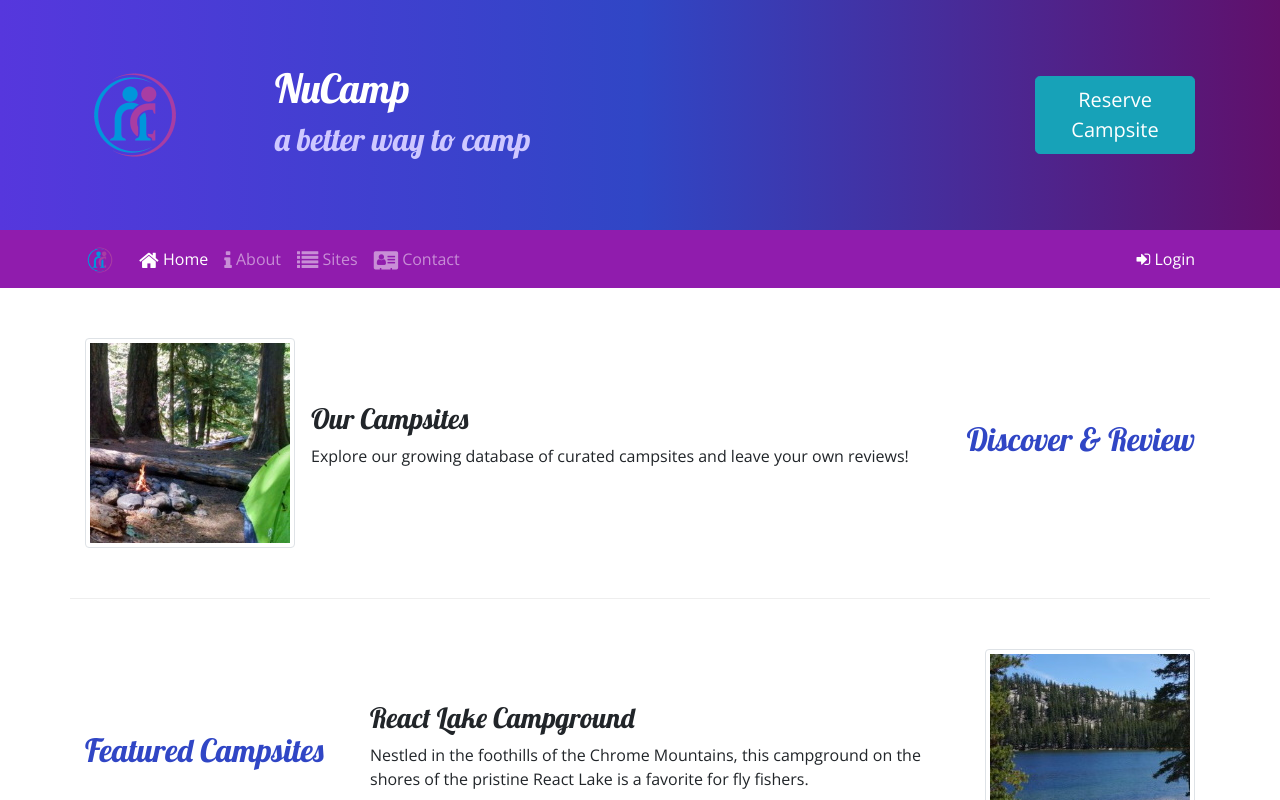
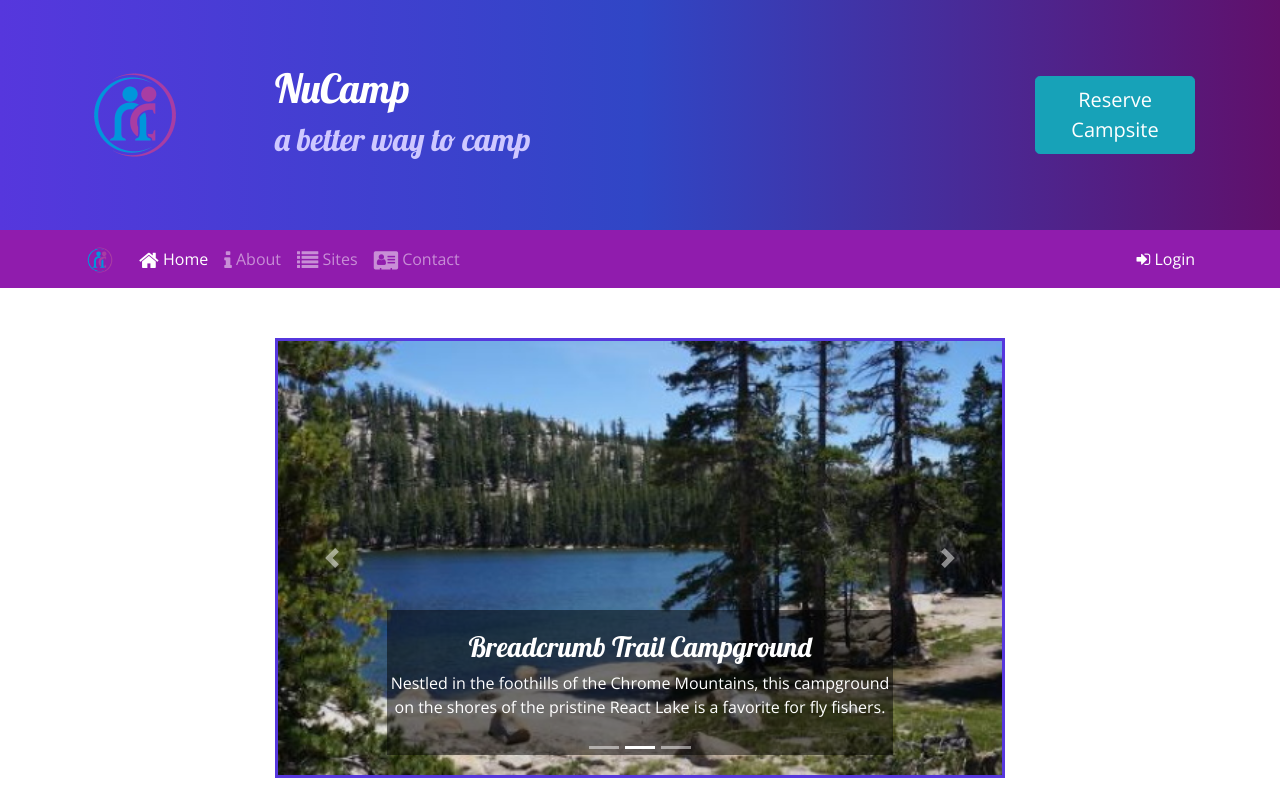
Before and after one commit to jameslaugerman/Nucampsite, a website: page index.html in a window 1280 px wide. Both pictures are taken after a click on the link 100 px from the left and 259 px from the top of the page. Shown: the top 800 px of the page. Drawn offline with nearby package versions, Linux system fonts and the light colour scheme.

Commit message:
Carousel Update

```diff
--- a/css/styles.css
+++ b/css/styles.css
@@ -43,3 +43,11 @@ header h2 {
     border-top: none;
     padding: 10px;
 } */
+
+.carousel-caption {
+    background-color: rgba(0, 0, 0, 0.5);
+}
+
+.carousel {
+    border: solid #5637DD;
+}
--- a/index.html
+++ b/index.html
@@ -95,6 +95,48 @@
     </div>
 
     <div class="container">
+        <div class="row row-content">
+            <div class="col-md-8 mx-auto">
+                <div id="homeCarousel" class="carousel slide" data-ride="carousel">
+                    <ol class="carousel-indicators">
+                        <li data-target="#homeCarousel" data-slide-to="0" class="active"></li>
+                        <li data-target="#homeCarousel" data-slide-to="1"></li>
+                        <li data-target="#homeCarousel" data-slide-to="2"></li>
+                    </ol>
+                    <div class="carousel-inner">
+                        <div class="carousel-item active">
+                            <img class="d-block w-100" src="img/breadcrumb-trail.jpg" alt="Breadcrumb Trail Campground" />
+                            <div class="carousel-caption">
+                                <h3>Breadcrumb Trail Campground</h3>
+                                <p class="d-none d-sm-block">Let Nucamp be your guide to this off-the-beaten-path, hike-in-only campground.</p>
+                            </div>
+                        </div>
+                        <div class="carousel-item">
+                            <img class="d-block w-100" src="img/react-lake.jpg" alt="React Lake Campground" />
+                            <div class="carousel-caption">
+                                <h3>Breadcrumb Trail Campground</h3>
+                                <p class="d-none d-sm-block">Nestled in the foothills of the Chrome Mountains, this campground on the shores of the pristine React Lake is a favorite for fly fishers.</p>
+                            </div>
+                        </div>
+                        <div class="carousel-item">
+                            <img class="d-block w-100" src="img/chrome-river.jpg" alt="Chrome River Campground" />
+                            <div class="carousel-caption">
+                                <h3>Breadcrumb Trail Campground</h3>
+                                <p class="d-none d-sm-block">Spend a few sunny days and starry nights beneath a canopy of old-growth firs at this enchanting spot by the Chrome River.</p>
+                            </div>
+                        </div>
+                    </div>
+                    <a class="carousel-control-prev" href="#homeCarousel" role="button" data-slide="prev">
+                        <span class="carousel-control-prev-icon"></span>
+                        <span class="sr-only">Previous</span>
+                    </a>
+                    <a class="carousel-control-next" href="#homeCarousel" role="button" data-slide="next">
+                        <span class="carousel-control-next-icon"></span>
+                        <span class="sr-only">Next</span>
+                    </a>
+                </div>
+            </div>
+        </div>
         <div class="row row-content align-items-center">
             <div class="col-sm-4 order-sm-last col-md-3">
                 <h2 class="text-sm-right">Discover & Review</h2>
@@ -179,7 +221,6 @@
                     </div>
                 </div>
             </div>
-
         </div>
     </div>
 
@@ -209,7 +250,7 @@
             </div>
         </div>
         </div>
-        </div>
+
 
     </footer>
 
```
